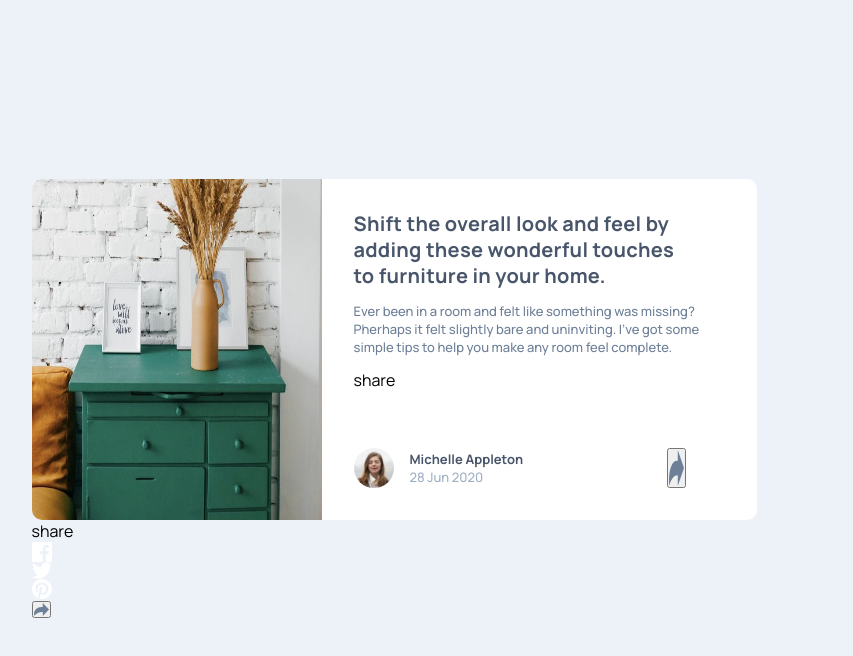
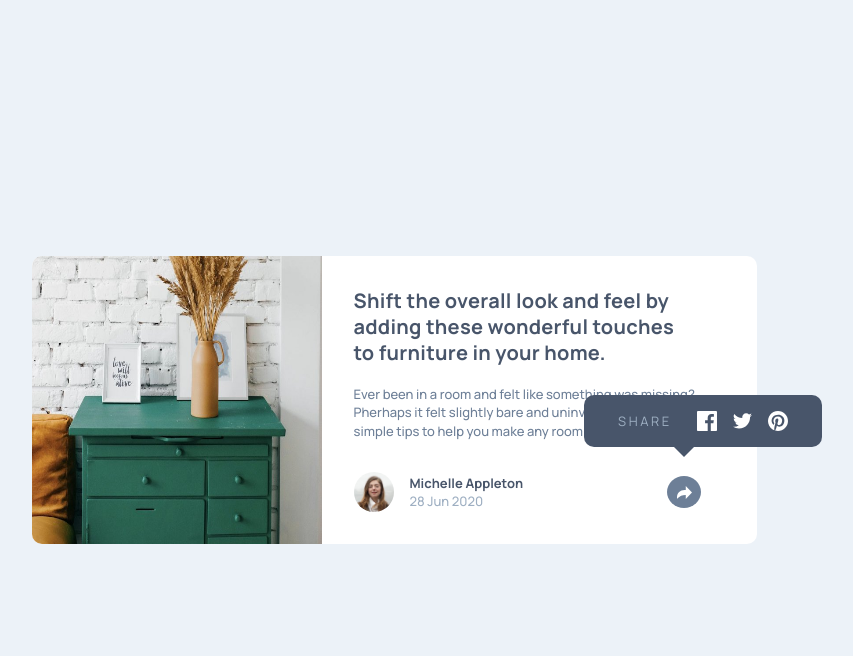
Before and after one commit to pdoubleu30/article-preview-component-main-article-preview-component-master, a plain HTML site: page index.html in a window 1280 px wide. Both pictures are taken after a click on the button 932 px from the left and 468 px from the top of the page. Shown: the whole page, without its empty margins (246-1099 px from the left). Drawn offline with Linux system fonts and the light colour scheme; files whose address does not match are found by name.

Commit message:
Update style.css

```diff
--- a/style.css
+++ b/style.css
@@ -71,7 +71,8 @@ img, picture, video, canvas, svg {
     letter-spacing: 0.12%;
     font-size: .813rem;
     font-weight: var(--fw-regular);
-    padding: 1em 0em;
+    padding: 1.5em 0em;
+    padding-bottom: 2.5em;
 
   }
 
@@ -98,15 +99,21 @@ img, picture, video, canvas, svg {
     /* adding display:grid for media query */
     display: grid;
     max-width: 725px;
+    border-bottom-left-radius: 10px;
+    border-bottom-right-radius: 10px;
 
   }
+
+
 
   .furniture__container {
     padding: 2em;
     padding-bottom: 0em;
 
 
+
   }
+
 
   .creator {
     display: flex;
@@ -130,12 +137,76 @@ img, picture, video, canvas, svg {
         border-radius: 50%;
     }
 
+    .cheat__arrow {
+      align-self: center;
+        background-color: var(--Grey-500);
+        padding: .6em;
+        border-radius: 50%;
+    }
 
+    /* makes makes the arrow icon white when clicked */
+    .cheat__arrow img {
+      filter: brightness(0) invert(1);
+
+
+    }
 
     .creator__details {
         padding-right: 2.5em;
         align-self: center;
     }
+
+    button {
+      border: none;
+      cursor: pointer;
+
+    }
+
+    .creator__2 {
+      display: none;
+      background-color: var(--Grey-900);
+      padding: 1em;
+      border-bottom-right-radius: 10px;
+      border-bottom-left-radius: 10px;
+    }
+
+    .share {
+      display: flex;
+      place-content: center;
+      align-items: center;
+      gap: 1em;
+
+    }
+
+    .share__text {
+      color: var(--Grey-400);
+      text-transform: uppercase;
+      letter-spacing: .2em;
+      font-size: .813rem;
+      margin-right: .7em;
+    }
+
+    .fbook {
+      height: 20px;
+      width: 20px;
+    }
+
+    .twitter {
+      width: 20px;
+      height: 16px;
+    }
+
+    .pin {
+      width: 20px;
+      height: 20px;
+      margin-right: 3em;
+    }
+
+    .arrowContain {
+      display: none;
+    }
+
+
 
 
 
@@ -143,18 +214,26 @@ img, picture, video, canvas, svg {
     @media (min-width: 670px) {
       .furniture {
         grid-template-columns: repeat(5, 1fr);
+        overflow: visible;
       }
 
 
       .furniture__img {
         grid-column-start: 1;
         grid-column: span 2;
+        border-top-left-radius: 10px;
+        border-bottom-left-radius: 10px;
+        overflow: hidden;
       }
 
       .furniture__container {
         grid-column-start: 3;
         grid-column: span 3;
       }
+
+
+
+
 
       /*
         .furniture {
@@ -179,4 +258,52 @@ img, picture, video, canvas, svg {
         padding-top: 0em;
       }
 
-        }
+      .arrowContain {
+        position: relative;
+        display: none;
+
+
+      }
+
+      .creator__2 {
+        display: none;
+      }
+
+      /* position abosulte allows us to put pop up where its needed - also need to set it's parent container's position to relative*/
+      .creator__3 {
+        display: flex;
+        background-color: var(--Grey-900);
+        padding: 1em;
+        border-radius: 10px;
+        margin: 0em 5em;
+        position: absolute;
+        left: 150px;
+        bottom: 25px;
+
+
+
+
+      }
+
+      .share2 {
+        display: flex;
+        place-content: center;
+        align-items: center;
+        gap: 1em;
+        padding-left: 3em;
+      }
+
+      /* creates down pointing arrow on share box */
+      .arrowL {
+        width: 0;
+        height: 0;
+        border-top: 10px solid var(--Grey-900);
+        border-left: 10px solid transparent;
+        border-right: 10px solid transparent;
+        margin-left: 320px;
+        position: absolute;
+        left: 0px;
+        bottom: 15px;
+      }
+
+    }
```
